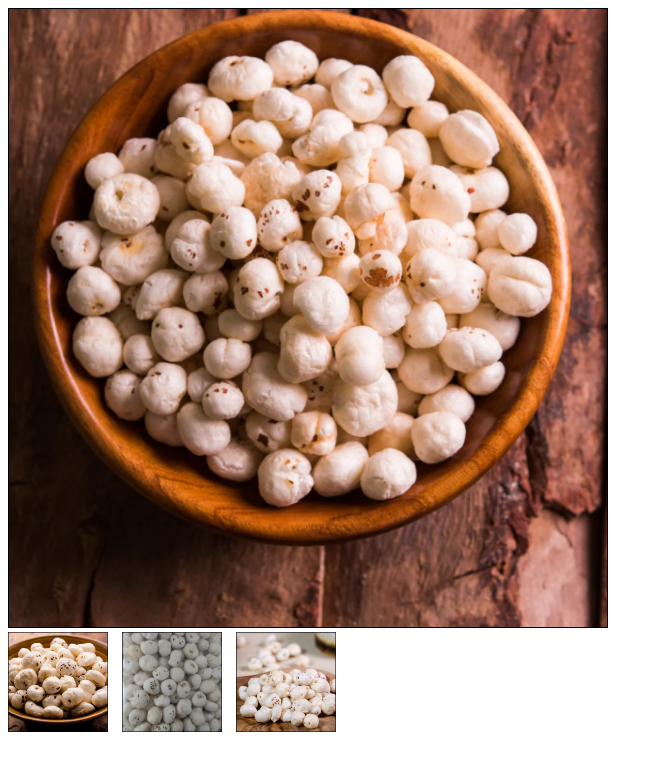
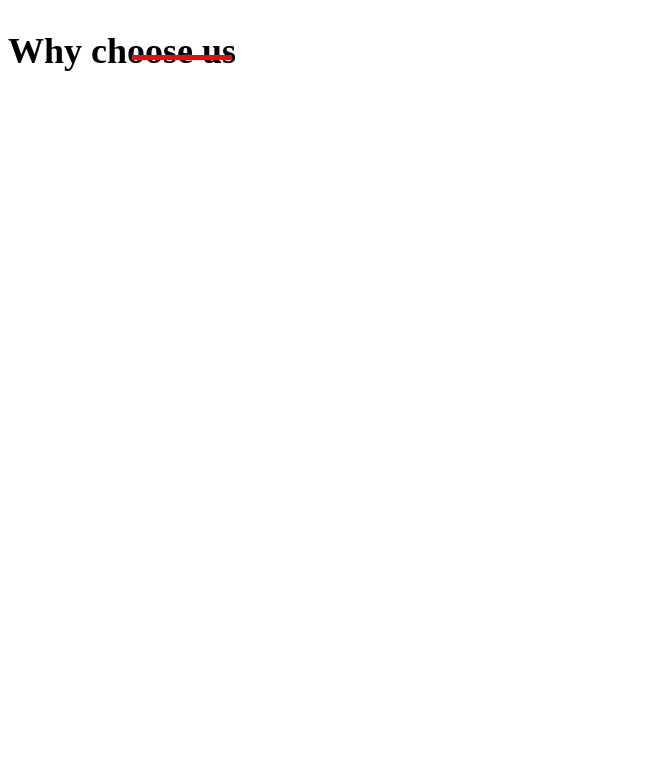
Before and after one commit to chaman16112/mukhrje-exports, a plain HTML site: page index2.html in a window 1280 px wide. Shown: the whole page, without its empty margins (0-663 px from the left). Drawn offline with Linux system fonts and the light colour scheme.

Commit message:
add changes

```diff
--- a/index2.html
+++ b/index2.html
@@ -4,44 +4,29 @@
 <head>
     <meta charset="UTF-8">
     <meta name="viewport" content="width=device-width, initial-scale=1.0">
-    <title>Image Switcher</title>
+    <title>Document</title>
     <style>
-        .product-main-img img {
+        h2 {
+            font-size: 36px;
+            position: relative;
             width: 100%;
-            /* Adjust size as needed */
-            max-width: 600px;
-            /* Adjust size as needed */
         }
 
-        .product-img img {
+        h2::after {
+            content: " ";
             width: 100px;
-            /* Adjust size as needed */
-            margin-right: 10px;
-            cursor: pointer;
-            /* Shows a pointer cursor on hover */
-        }
-
-        .product-img img:last-child {
-            margin-right: 0;
+            height: 5px;
+            background-color: red;
+            position: absolute;
+            right: 1040px;
+            top: 25px;
         }
     </style>
 </head>
 
 <body>
-    <div class="product-main-img">
-        <img id="mainImage" src="assets/image/Rectangle 1342.png" alt="Main Product Image">
-    </div>
-    <div class="product-img">
-        <img src="assets/image/Rectangle 1343.png" alt="Thumbnail 1" onclick="changeImage('assets/image/Rectangle 1343.png')">
-        <img src="assets/image/Rectangle 1344.png" alt="Thumbnail 2" onclick="changeImage('assets/image/Rectangle 1344.png')">
-        <img src="assets/image/Rectangle 1345.png" alt="Thumbnail 3" onclick="changeImage('assets/image/Rectangle 1345.png')">
-    </div>
+    <h2>Why choose us </h2>
 
-    <script>
-        function changeImage(src) {
-            document.getElementById('mainImage').src = src;
-        }
-    </script>
 </body>
 
 </html>
--- a/style2.css
+++ /dev/null
@@ -1,55 +0,0 @@
-body {
-    font-family: Arial, sans-serif;
-    display: flex;
-    justify-content: center;
-    align-items: center;
-    height: 100vh;
-    margin: 0;
-    background-color: #f4f4f4;
-}
-
-.contact-form {
-    background-color: #fff;
-    padding: 20px;
-    border-radius: 8px;
-    box-shadow: 0 0 10px rgba(0, 0, 0, 0.1);
-    width: 100%;
-    max-width: 600px;
-}
-
-.form-group {
-    margin-bottom: 15px;
-}
-
-.form-group label {
-    display: block;
-    margin-bottom: 5px;
-    font-weight: bold;
-}
-
-.form-group input,
-.form-group textarea {
-    width: calc(100% - 20px);
-    padding: 10px;
-    border: 1px solid #ddd;
-    border-radius: 4px;
-}
-
-.form-group textarea {
-    height: 100px;
-    resize: vertical;
-}
-
-button {
-    background-color: #007bff;
-    color: #fff;
-    border: none;
-    padding: 10px 20px;
-    border-radius: 4px;
-    cursor: pointer;
-    font-size: 16px;
-}
-
-button:hover {
-    background-color: #0056b3;
-}
```
